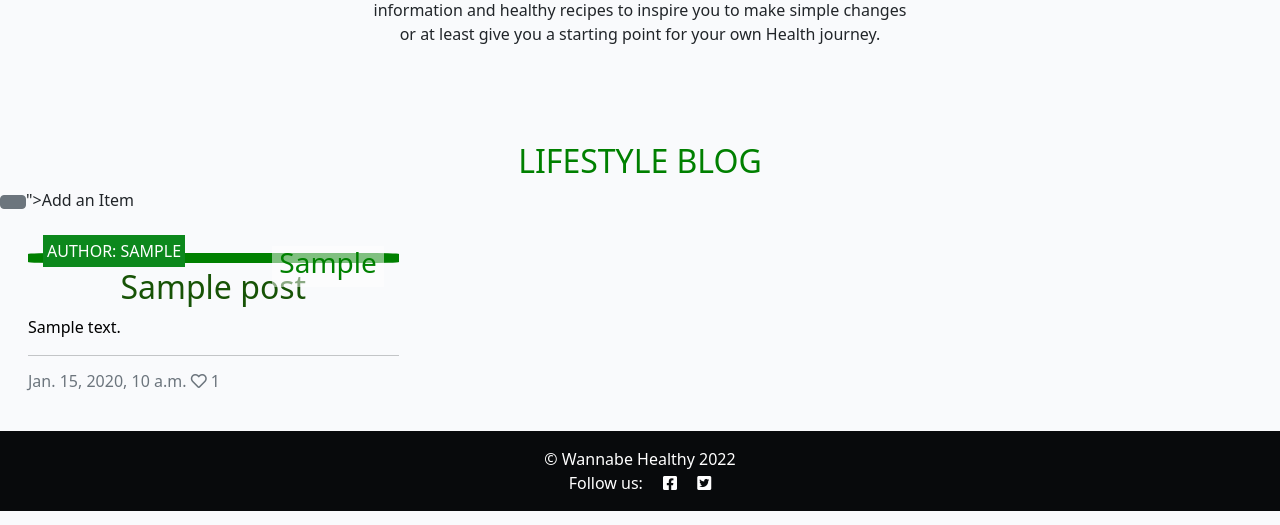
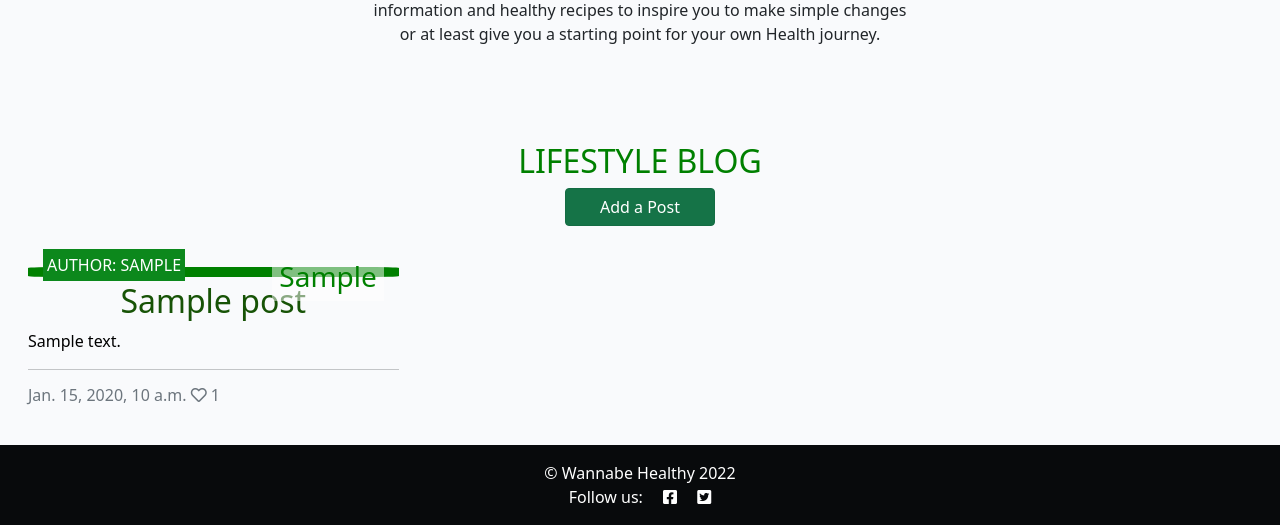
Before and after one commit to MHickey2/Wannabe-Healthy, a Django app: page / in a window 1280 px wide. Shown: the part 814-1339 px from the top of the page. Run offline with Django 3.2, Linux system fonts and the light colour scheme; tables that the repository leaves empty hold one stand-in row (values such as "Sample post").

Commit message:
Got add post to work after trying a number of different approaches

```diff
--- a/blog/forms.py
+++ b/blog/forms.py
@@ -1,6 +1,6 @@
 from .models import Comment
+from .models import Post
 from django import forms
-
 
 
 class CommentForm(forms.ModelForm):
--- a/blog/urls.py
+++ b/blog/urls.py
@@ -3,8 +3,7 @@ from django.urls import path
 from .views import AddPostView
 
 urlpatterns = [
-    path("", views.PostList.as_view(), name="home"),
+    path('', views.PostList.as_view(), name='home'),
+    path('add_post/', views.AddPostView.as_view(), name='add_post'),
     path('<slug:slug>/', views.PostDetail.as_view(), name='post_detail'),
-    # path("add_post/", views.AddPostView.as_view(), name="add_post"),
-    path('add_post/', views.CreateView.as_view(), name='add_post'),
 ]
--- a/blog/views.py
+++ b/blog/views.py
@@ -1,6 +1,7 @@
-from django.shortcuts import render, get_object_or_404
+from django.shortcuts import render, redirect, reverse, get_object_or_404
 from django.views import generic, View
 from django.views.generic import ListView, DetailView, CreateView, UpdateView, DeleteView
+from django.contrib import messages
 from .models import Post
 from .forms import CommentForm
 
@@ -34,14 +35,14 @@ class PostDetail(View):
         )
 
 
-class AddPostView(CreateView):
+class AddPostView(generic.CreateView):
     model = Post
     template_name = "add_post.html"
-    fields = "__all__"
+    fields = ['title', 'slug', 'excerpt', 'status', 'content']
+    success_url = '/'
 
-    def add_item(request):
-        return render(
-            request,
-            'add_post.html',
-
-        )
+    def form_valid(self, form):
+        """ adding the username automatically for the post """
+        form.instance.author = self.request.user
+        form.save()
+        return super().form_valid(form)
--- a/static/css/style.css
+++ b/static/css/style.css
@@ -239,3 +239,24 @@ footer {
     color: black;
     text-decoration: none;
   }
+
+  #newpost {
+    background-color:lightgreen;
+    border-radius: 10%;
+    padding: 10px;
+    text-align: center;
+    width: 80vw;
+  }
+
+  #newpost input, textarea {
+    width: 50vw;
+    line-height: 1.5vh;
+    padding: 10px;
+  }
+
+  #center {
+    display: block;
+    margin-left: auto;
+    margin-right: auto;
+    width: 150px;
+  }
--- a/templates/index.html
+++ b/templates/index.html
@@ -30,9 +30,7 @@
 
 <h2 class="bloghead">LIFESTYLE BLOG</h2>
 
- <a href = "add_post.html" class = "btn btn-secondary"></a>">Add an Item</a>
-
-
+<a href="{% url 'add_post' %}" class="btn btn-success stretched-link" id="center">Add a Post</a>
 
 <div class="container-fluid">
     <div class="row">
--- a/wannabe/urls.py
+++ b/wannabe/urls.py
@@ -21,6 +21,6 @@ urlpatterns = [
     path('admin/', admin.site.urls),
     path('summernote/', include('django_summernote.urls')),
     path('', include('blog.urls'), name='blog_urls'),
+    path('blog/add_post/', include('blog.urls')),
     path('accounts/', include('allauth.urls')),
-    path('add_post/', include('blog.urls')),
 ]
```
Also changed, not shown: templates/add_post.html (+25 -20 lines), blog/migrations/0004_auto_20221008_1216.py (added).
